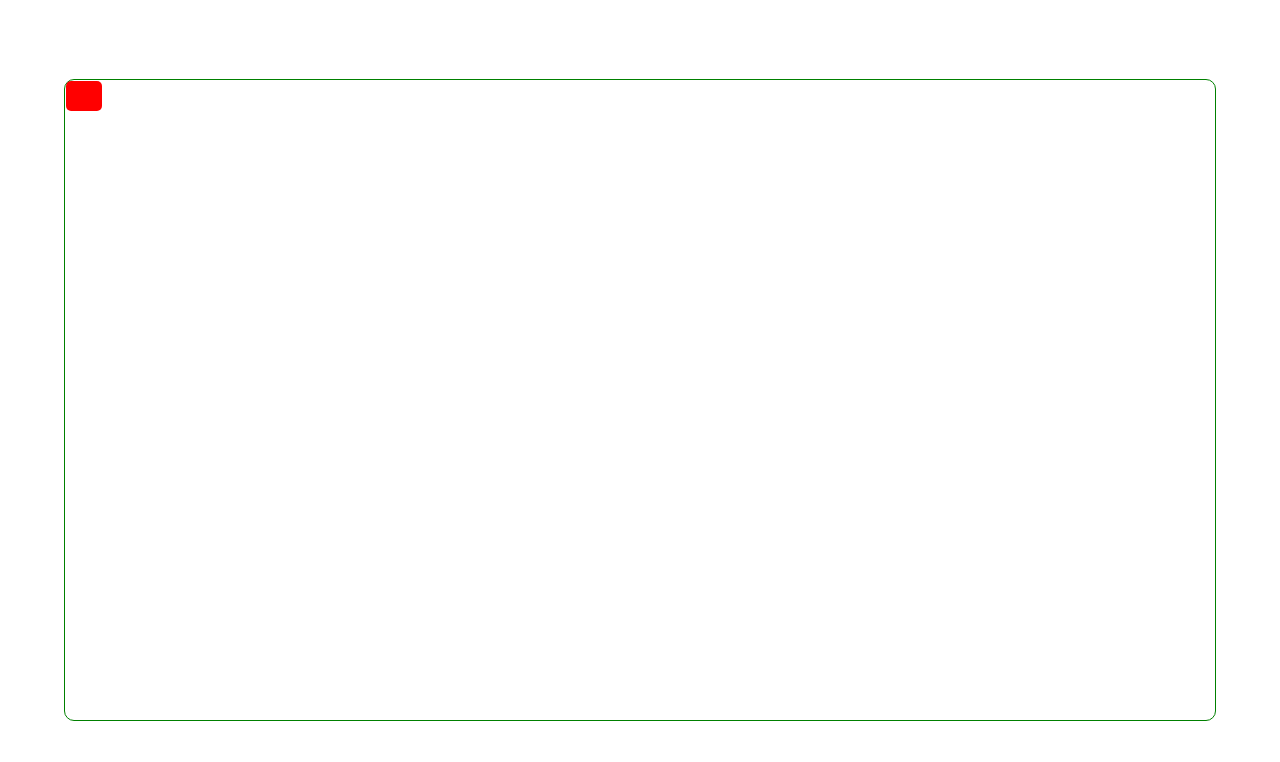
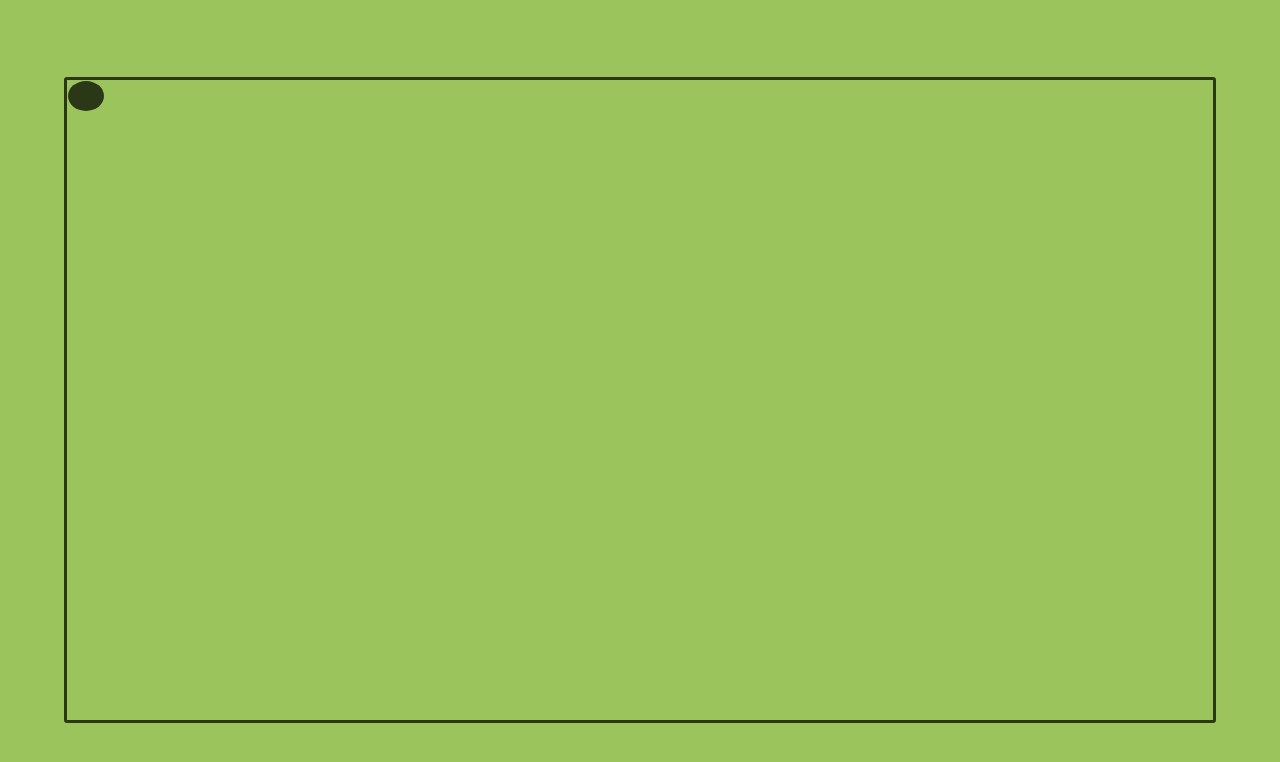
Before and after one commit to Exter-dg/snake_game, a React (Create React App) app in the folder snake_game/: page / in a window 1280 px wide. Shown: the top 762 px of the page. Built offline with nearby package versions, Linux system fonts and the light colour scheme.

Commit message:
Fix Game design

```diff
--- a/snake_game/src/App.css
+++ b/snake_game/src/App.css
@@ -3,8 +3,8 @@
 	flex-direction: column !important;
 	height: 80% !important;
 	flex-grow: 1;
-	border-radius: 10px;
-	border: 1px solid green;
+	border-radius: 3px;
+	border: 3px solid #2b3818;
 }
 
 .row {
@@ -13,7 +13,10 @@
 }
 
 .snake-head {
-	background-color: red;
+	/* background-color: red; */
+	background-color: #2b3818;
+
+	border-radius: 100% !important;
 }
 
 .cell-common {
@@ -28,5 +31,5 @@
 }
 
 .cell-selected {
-	background-color: green;
+	background-color: #2b3818;
 }
--- a/snake_game/src/index.css
+++ b/snake_game/src/index.css
@@ -3,4 +3,5 @@ html,
 #root {
 	margin: 0;
 	height: 100%;
+	background-color: #9bc45c;
 }
```
